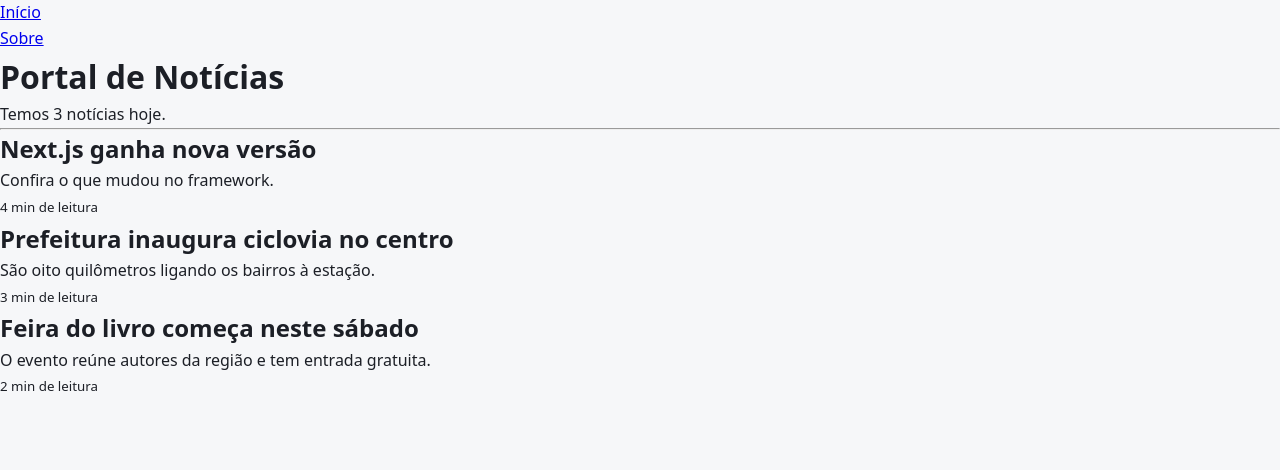
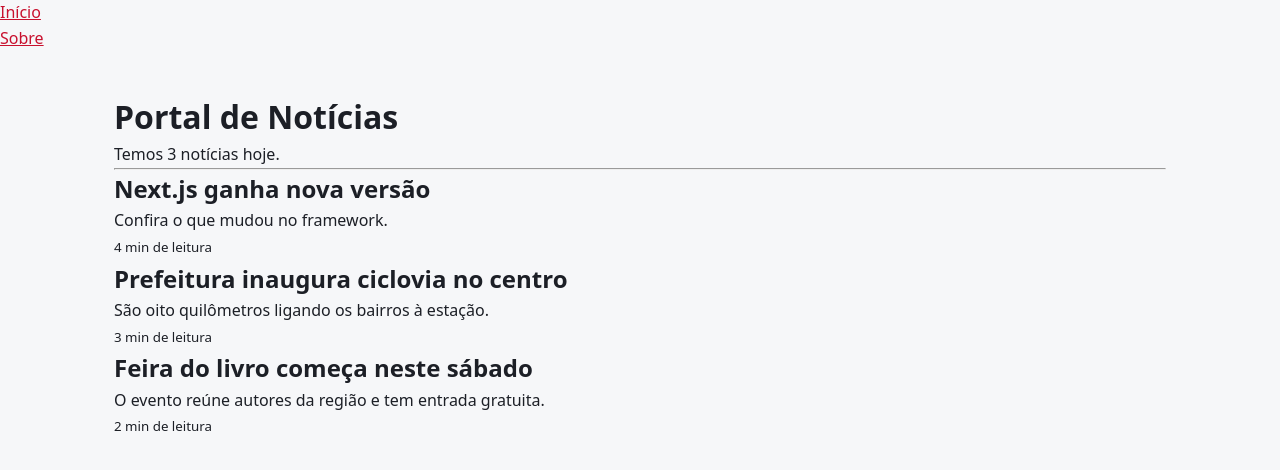
Before and after one commit to profvalmeida/portal-curso, a Next.js app: page / in a window 1280 px wide. Shown: the top 470 px of the page. Built offline with nearby package versions, Linux system fonts and the light colour scheme.

Commit message:
m02-a01: CSS global, variáveis e reset

```diff
--- a/app/globals.css
+++ b/app/globals.css
@@ -26,3 +26,13 @@ body {
   font-family: system-ui, sans-serif;
   line-height: 1.6;
 }
+
+main {
+  max-width: var(--largura-maxima);
+  margin: 0 auto;
+  padding: var(--espaco-4) var(--espaco-3);
+}
+
+a {
+  color: var(--cor-destaque);
+}
```
